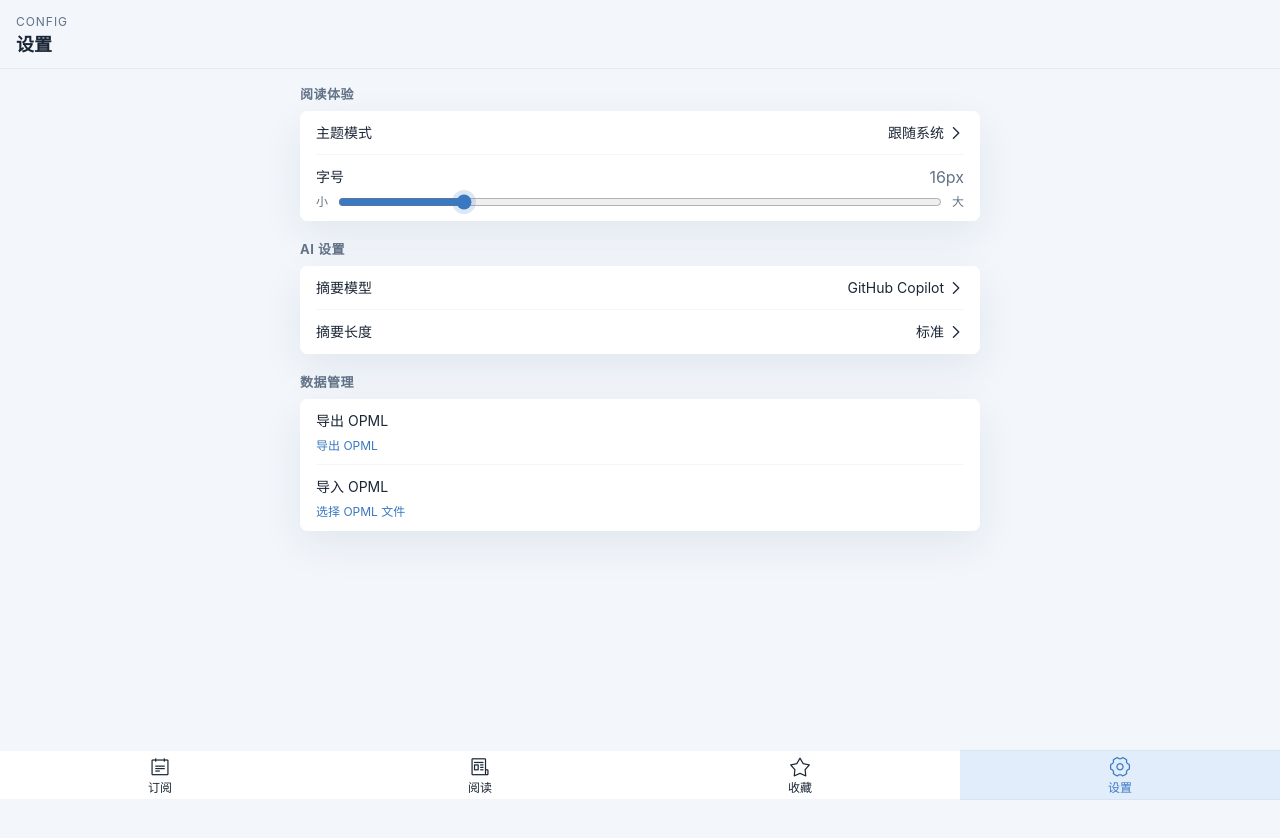
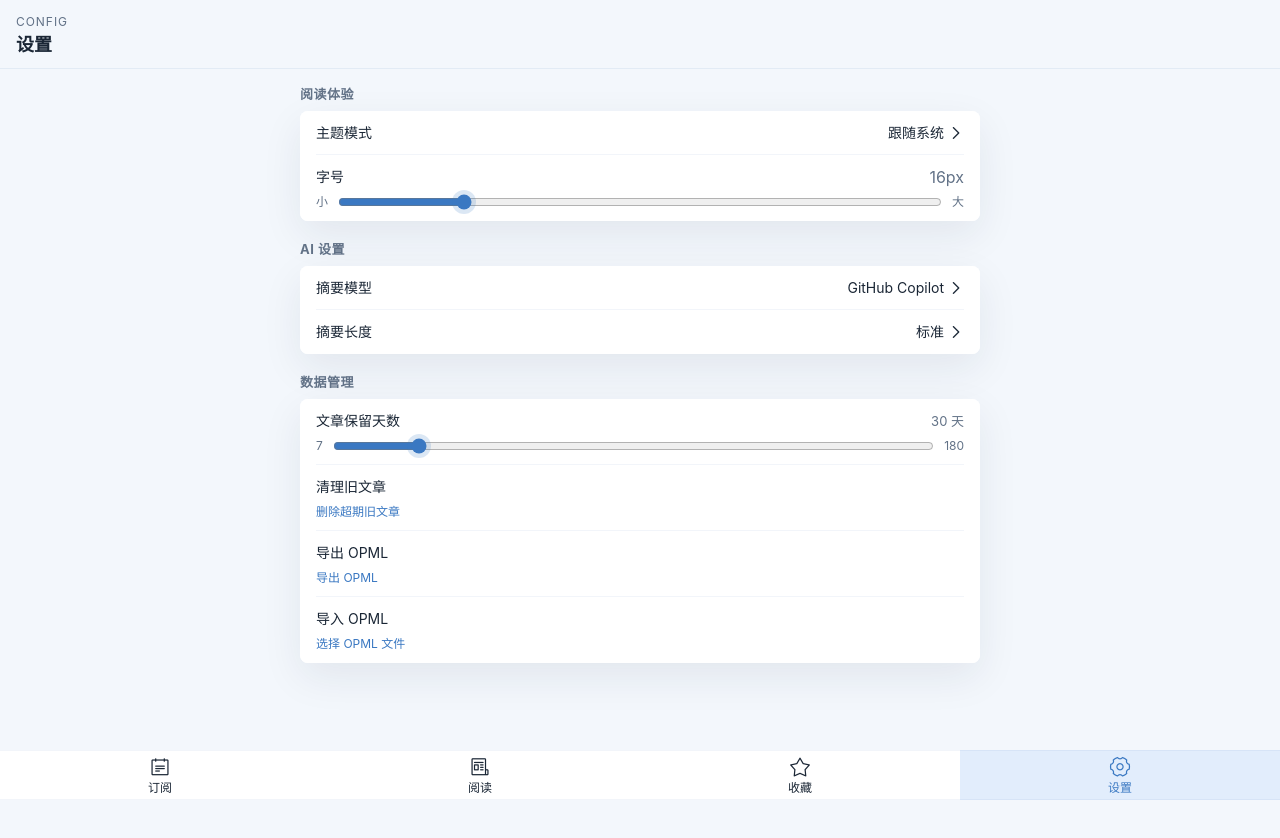
Before and after one commit to geesun/LeafReader, a Vue app: page /settings in a window 1280 px wide. Shown: the top 838 px of the page. Built offline with nearby package versions, Linux system fonts and the light colour scheme.

Commit message:
feat(subscription): 支持按天数自动清理订阅文章，移除 isDeletable 字段，设置页支持手动清理及保留天数调节

```diff
--- a/src/constants/settings.ts
+++ b/src/constants/settings.ts
@@ -7,5 +7,6 @@ export const defaultSettings: AppSettings = {
   theme: 'system',
   fontSize: 16,
   summaryLength: 'medium',
-  summaryProvider: 'github'
+  summaryProvider: 'github',
+  articleRetentionDays: 30
 }
--- a/src/services/db.ts
+++ b/src/services/db.ts
@@ -17,7 +17,6 @@ interface NeoReaderDB extends DBSchema {
       'by-favorite': number
       'by-read': number
       'by-link': string
-      'by-deletable': number
     }
   }
   offline_assets: {
@@ -31,7 +30,7 @@ let dbPromise: Promise<IDBPDatabase<NeoReaderDB>> | undefined
 
 export function getDb() {
   if (!dbPromise) {
-    dbPromise = openDB<NeoReaderDB>('neoreader-db', 4, {
+    dbPromise = openDB<NeoReaderDB>('neoreader-db', 5, {
       async upgrade(db, oldVersion, _newVersion, tx) {
         if (oldVersion < 1) {
           const subscriptionStore = db.createObjectStore('subscriptions', { keyPath: 'id' })
@@ -44,7 +43,6 @@ export function getDb() {
           articleStore.createIndex('by-favorite', 'isFavorite')
           articleStore.createIndex('by-read', 'isRead')
           articleStore.createIndex('by-link', 'link')
-          articleStore.createIndex('by-deletable', 'isDeletable')
 
           const offlineStore = db.createObjectStore('offline_assets', { keyPath: 'id' })
           offlineStore.createIndex('by-article', 'articleId')
@@ -52,18 +50,26 @@ export function getDb() {
         }
 
         if (oldVersion < 4) {
-          // Add by-deletable index and backfill isDeletable=false on all existing articles.
-          // (This branch also runs for databases created at version 1, 2, or 3.)
+          // Version 4 added the by-deletable index; that migration is superseded
+          // by version 5 which removes it. Nothing to do here for fresh installs
+          // (oldVersion < 1 already handled above), but we must handle the case
+          // where someone is upgrading from v1/v2/v3 directly to v5 — in that
+          // scenario the by-deletable index was never created so we skip it.
+        }
+
+        if (oldVersion < 5) {
+          // Remove the by-deletable index (isDeletable field is no longer used).
           const articleStore = tx.objectStore('articles')
-          if (!articleStore.indexNames.contains('by-deletable')) {
-            articleStore.createIndex('by-deletable', 'isDeletable')
+          if ((articleStore.indexNames as DOMStringList).contains('by-deletable')) {
+            articleStore.deleteIndex('by-deletable' as never)
           }
-          // Backfill: treat every existing article as not-deletable so they are
-          // never trimmed until their subscription is refreshed at least once.
+          // Strip the isDeletable field from all existing article records.
           let cursor = await articleStore.openCursor()
           while (cursor) {
-            if ((cursor.value as ArticleRecord).isDeletable === undefined) {
-              await cursor.update({ ...(cursor.value as ArticleRecord), isDeletable: false })
+            const record = cursor.value as ArticleRecord & { isDeletable?: boolean }
+            if ('isDeletable' in record) {
+              const { isDeletable: _, ...clean } = record
+              await cursor.update(clean as ArticleRecord)
             }
             cursor = await cursor.continue()
           }
--- a/src/services/feedService.ts
+++ b/src/services/feedService.ts
@@ -1,14 +1,14 @@
 import { getDb } from '@/services/db'
 import { fetchFeedXml } from '@/services/workerClient'
 import { parseFeedXml } from '@/services/feedParser'
+import { loadSettings } from '@/services/settings'
 import type { ArticleRecord, SubscriptionRecord } from '@/types/models'
 
 import { createId } from '@/utils/id'
 import { extractLeadImageFromHtml } from '@/utils/text'
 import { buildSubscriptionIconCandidates, shouldUseTextOnlySubscriptionIcon } from '@/utils/url'
 
-const MAX_ARTICLE_COUNT = 500
-let trimInProgress = false
+const PER_SUBSCRIPTION_TRIM_THRESHOLD = 50
 
 function normalizeArticleTitle(title: string | undefined): string {
   return (title ?? '').trim().replace(/\s+/g, ' ').toLowerCase()
@@ -44,7 +44,6 @@ export async function createSubscriptionFromUrl(
 
   await db.put('subscriptions', subscription)
   await syncFeedItems(subscription.id, parsed.items)
-  await trimArticles(db)
   return subscription
 }
 
@@ -72,27 +71,83 @@ export async function refreshSubscription(subscription: SubscriptionRecord, work
     lastSuccessAt: new Date().toISOString(),
     lastError: undefined
   })
+  const settings = loadSettings()
+  await trimSubscriptionArticles(subscription.id, settings.articleRetentionDays)
   return inserted
 }
 
-export async function trimArticlesAfterRefresh(): Promise<void> {
+/**
+ * Trim articles for a single subscription.
+ *
+ * Only runs when the subscription has more than PER_SUBSCRIPTION_TRIM_THRESHOLD
+ * articles. Deletes non-favorite articles whose createdAt is older than
+ * retentionDays. Also cleans up associated offline_assets.
+ */
+export async function trimSubscriptionArticles(subscriptionId: string, retentionDays: number): Promise<void> {
   const db = await getDb()
-  await trimArticles(db)
+  const articles = await db.getAllFromIndex('articles', 'by-subscription', subscriptionId)
+
+  if (articles.length <= PER_SUBSCRIPTION_TRIM_THRESHOLD) return
+
+  const cutoff = new Date(Date.now() - retentionDays * 24 * 60 * 60 * 1000).toISOString()
+  const expired = articles.filter((a) => !a.isFavorite && a.createdAt < cutoff)
+
+  if (!expired.length) return
+
+  const tx = db.transaction(['articles', 'offline_assets'], 'readwrite')
+  for (const article of expired) {
+    const offlineAssets = await tx.objectStore('offline_assets').index('by-article').getAll(article.id)
+    for (const asset of offlineAssets) {
+      await tx.objectStore('offline_assets').delete(asset.id)
+    }
+    await tx.objectStore('articles').delete(article.id)
+  }
+  await tx.done
+}
+
+/**
+ * Trim articles for all subscriptions at once.
+ * Used by the manual "clean up" action in Settings.
+ * Returns the total number of articles deleted across all subscriptions.
+ */
+export async function trimAllSubscriptionsArticles(retentionDays: number): Promise<number> {
+  const db = await getDb()
+  const subscriptions = await db.getAll('subscriptions')
+  let totalDeleted = 0
+
+  const cutoff = new Date(Date.now() - retentionDays * 24 * 60 * 60 * 1000).toISOString()
+
+  for (const sub of subscriptions) {
+    const articles = await db.getAllFromIndex('articles', 'by-subscription', sub.id)
+    if (articles.length <= PER_SUBSCRIPTION_TRIM_THRESHOLD) continue
+
+    const expired = articles.filter((a) => !a.isFavorite && a.createdAt < cutoff)
+    if (!expired.length) continue
+
+    const tx = db.transaction(['articles', 'offline_assets'], 'readwrite')
+    for (const article of expired) {
+      const offlineAssets = await tx.objectStore('offline_assets').index('by-article').getAll(article.id)
+      for (const asset of offlineAssets) {
+        await tx.objectStore('offline_assets').delete(asset.id)
+      }
+      await tx.objectStore('articles').delete(article.id)
+      totalDeleted += 1
+    }
+    await tx.done
+  }
+
+  return totalDeleted
 }
 
 /**
  * Sync the latest feed items into the articles store.
  *
- * Algorithm:
- * 1. Mark ALL existing articles for this subscription as isDeletable=true.
- * 2. For each item returned by the feed XML:
- *    - If an article with the same link already exists → set isDeletable=false
- *      (keep all user state: isRead, isFavorite, etc. untouched).
- *    - If no article exists → insert a new record with isDeletable=false.
- * 3. Return the number of newly inserted articles.
+ * For each item in the feed: if an article with the same link, feedItemId, or
+ * normalized title already exists, skip it (preserve all user state). Otherwise
+ * insert a new record. Returns the number of newly inserted articles.
  *
- * After this call, any article whose isDeletable is still true was absent from
- * the latest feed response and is a candidate for trimming.
+ * Iterates oldest-first so that when publishedAt is absent, createdAt insertion
+ * timestamps reflect chronological order.
  */
 async function syncFeedItems(
   subscriptionId: string,
@@ -100,17 +155,10 @@ async function syncFeedItems(
 ): Promise<number> {
   const db = await getDb()
 
-  // Step 1: mark all articles for this subscription as deletable.
   const existing = await db.getAllFromIndex('articles', 'by-subscription', subscriptionId)
-  for (const article of existing) {
-    if (!article.isDeletable) {
-      await db.put('articles', { ...article, isDeletable: true, updatedAt: new Date().toISOString() })
-    }
-  }
 
-  // Build lookup maps for fast matching.
-  // Try link first, then stable feedItemId, then normalized title within the
-  // same subscription as a final fallback for feeds that rewrite URLs.
+  // Build lookup maps for fast deduplication.
+  // Priority: link → feedItemId → normalized title (same subscription).
   const linkToId = new Map<string, string>(existing.map((a) => [a.link, a.id]))
   const feedItemIdToId = new Map<string, string>(existing.filter((a) => a.feedItemId).map((a) => [a.feedItemId, a.id]))
   const titleToId = new Map<string, string>()
@@ -123,29 +171,16 @@ async function syncFeedItems(
 
   let inserted = 0
 
-  // Step 2: upsert each item from the feed.
-  // RSS XML typically lists newest items first, so iterate in reverse order
-  // (oldest first). This ensures that when publishedAt is absent, the
-  // createdAt insertion timestamp naturally reflects chronological order:
-  // older articles get a smaller createdAt, newer ones get a larger createdAt.
+  // RSS XML lists newest first; iterate oldest-first so createdAt is monotonic.
   for (const item of [...items].reverse()) {
     const normalizedTitle = normalizeArticleTitle(item.title)
-    const existingId = linkToId.get(item.link) ?? feedItemIdToId.get(item.feedItemId) ?? titleToId.get(normalizedTitle)
+    const alreadyExists =
+      linkToId.has(item.link) ||
+      feedItemIdToId.has(item.feedItemId) ||
+      titleToId.has(normalizedTitle)
 
-    if (existingId) {
-      // Article already in DB — only clear the deletable flag. Do not overwrite
-      // any existing article fields so user state and previously stored content
-      // remain untouched.
-      const record = await db.get('articles', existingId)
-      if (record?.isDeletable) {
-        await db.put('articles', {
-          ...record,
-          isDeletable: false,
-          updatedAt: new Date().toISOString()
-        })
-      }
-    } else {
-      // New article — insert it.
+    if (alreadyExists) continue
+
     const now = new Date().toISOString()
     const article: ArticleRecord = {
       id: createId('art'),
@@ -163,58 +198,16 @@ async function syncFeedItems(
       updatedAt: now,
       isRead: false,
       isFavorite: false,
-        isDeletable: false,
       hasFullContent: false,
       isOfflineSaved: false,
       leadImageUrl: extractLeadImageFromHtml(item.contentHtml, item.link)
     }
     await db.put('articles', article)
+    linkToId.set(article.link, article.id)
+    if (article.feedItemId) feedItemIdToId.set(article.feedItemId, article.id)
+    if (normalizedTitle) titleToId.set(normalizedTitle, article.id)
     inserted += 1
-    }
   }
 
   return inserted
 }
-
-/**
- * Remove articles that are marked isDeletable=true (absent from the latest feed
- * response) when the total article count exceeds MAX_ARTICLE_COUNT.
- *
- * Eviction order: oldest createdAt first (insertion order), skipping favorites.
- * If there are no deletable articles, nothing is deleted even if the total
- * exceeds MAX_ARTICLE_COUNT (feed-active articles are never force-evicted).
- */
-async function trimArticles(db: Awaited<ReturnType<typeof getDb>>): Promise<void> {
-  // Prevent concurrent trim runs (e.g. from parallel refreshAll workers).
-  if (trimInProgress) return
-  trimInProgress = true
-  try {
-    const articles = await db.getAll('articles')
-    if (articles.length <= MAX_ARTICLE_COUNT) return
-
-    // Candidates: isDeletable=true and not favorited, sorted oldest-first.
-    const candidates = articles
-      .filter(a => a.isDeletable && !a.isFavorite)
-      .sort((a, b) => a.createdAt.localeCompare(b.createdAt))
-
-    if (!candidates.length) return
-
-    // How many do we need to remove?
-    const toRemoveCount = articles.length - MAX_ARTICLE_COUNT
-    const expired = candidates.slice(0, toRemoveCount)
-
-    if (!expired.length) return
-
-    const tx = db.transaction(['articles', 'offline_assets'], 'readwrite')
-    for (const article of expired) {
-      const offlineAssets = await tx.objectStore('offline_assets').index('by-article').getAll(article.id)
-      for (const asset of offlineAssets) {
-        await tx.objectStore('offline_assets').delete(asset.id)
-      }
-      await tx.objectStore('articles').delete(article.id)
-    }
-    await tx.done
-  } finally {
-    trimInProgress = false
-  }
-}
--- a/src/stores/subscriptions.ts
+++ b/src/stores/subscriptions.ts
@@ -1,7 +1,7 @@
 import { defineStore } from 'pinia'
 
 import { getDb } from '@/services/db'
-import { createSubscriptionFromUrl, refreshSubscription, trimArticlesAfterRefresh } from '@/services/feedService'
+import { createSubscriptionFromUrl, refreshSubscription } from '@/services/feedService'
 import type { RefreshSummary, SubscriptionRecord } from '@/types/models'
 
 interface RefreshProgress {
@@ -177,7 +177,6 @@ export const useSubscriptionStore = defineStore('subscriptions', {
 
         const workers = Array.from({ length: Math.min(concurrency, Math.max(queue.length, 1)) }, () => worker())
         await Promise.all(workers)
-        await trimArticlesAfterRefresh()
         await this.load()
         return summary
       })
--- a/src/types/models.ts
+++ b/src/types/models.ts
@@ -35,11 +35,6 @@ export interface ArticleRecord {
   updatedAt: string
   isRead: boolean
   isFavorite: boolean
-  // True if this article was NOT present in the latest feed XML fetch.
-  // Articles with isDeletable=true are candidates for trimming when the total
-  // article count exceeds MAX_ARTICLE_COUNT. Reset to false whenever the
-  // article appears in a fresh feed fetch.
-  isDeletable: boolean
   readAt?: string
   favoriteAt?: string
   hasFullContent: boolean
@@ -151,4 +146,5 @@ export interface AppSettings {
   fontSize: number
   summaryLength: SummaryLength
   summaryProvider: SummaryProvider
+  articleRetentionDays: number
 }
--- a/src/views/SettingsView.vue
+++ b/src/views/SettingsView.vue
@@ -1,9 +1,10 @@
 <script setup lang="ts">
 import { computed, onMounted, ref, watch } from 'vue'
-import { showToast } from 'vant'
+import { showConfirmDialog, showToast } from 'vant'
 
 import { DEFAULT_WORKER_BASE_URL } from '@/constants/settings'
 import { exportSubscriptionsToOpml, parseOpml } from '@/services/opmlService'
+import { trimAllSubscriptionsArticles } from '@/services/feedService'
 import { useSettingsStore } from '@/stores/settings'
 import { useSubscriptionStore } from '@/stores/subscriptions'
 import type { SummaryLength, SummaryProvider } from '@/types/models'
@@ -12,6 +13,7 @@ const settingsStore = useSettingsStore()
 const subscriptionStore = useSubscriptionStore()
 
 const fontSize = ref(settingsStore.settings.fontSize)
+const articleRetentionDays = ref(settingsStore.settings.articleRetentionDays)
 const importingOpml = ref(false)
 const importProgress = ref(0)
 const importTotal = ref(0)
@@ -56,11 +58,40 @@ watch(fontSize, (value) => {
   settingsStore.patchSettings({ fontSize: value })
 })
 
+watch(articleRetentionDays, (value) => {
+  settingsStore.patchSettings({ articleRetentionDays: value })
+})
+
 const themeLabel = computed(() => {
   if (settingsStore.settings.theme === 'dark') return '深色'
   if (settingsStore.settings.theme === 'light') return '浅色'
   return '跟随系统'
 })
+
+const cleaningArticles = ref(false)
+
+async function manualCleanArticles() {
+  try {
+    await showConfirmDialog({
+      title: '清理旧文章',
+      message: `将删除每个订阅中超过 ${articleRetentionDays.value} 天且不在收藏中的文章（每个订阅保留最近 50 条以内不受影响）。确认继续？`,
+      confirmButtonText: '清理',
+      cancelButtonText: '取消'
+    })
+  } catch {
+    return
+  }
+
+  cleaningArticles.value = true
+  try {
+    const deleted = await trimAllSubscriptionsArticles(articleRetentionDays.value)
+    showToast(deleted > 0 ? `已清理 ${deleted} 篇文章` : '没有需要清理的文章')
+  } catch {
+    showToast('清理失败，请重试')
+  } finally {
+    cleaningArticles.value = false
+  }
+}
 
 async function downloadOpml() {
   if (!subscriptionStore.items.length) {
@@ -197,6 +228,30 @@ async function importOpml(event: Event) {
       <section class="settings-section">
         <p class="settings-section__title">数据管理</p>
         <van-cell-group inset>
+          <van-cell>
+            <template #title>
+              <div class="setting-cell-head">
+                <span>文章保留天数</span>
+                <span class="font-size-value">{{ articleRetentionDays }} 天</span>
+              </div>
+            </template>
+            <template #label>
+              <div class="font-slider-wrap">
+                <span class="font-slider-label">7</span>
+                <input v-model="articleRetentionDays" class="font-range" type="range" min="7" max="180" step="1" />
+                <span class="font-slider-label">180</span>
+              </div>
+            </template>
+          </van-cell>
+          <van-cell title="清理旧文章">
+            <template #label>
+              <span
+                class="import-file-text"
+                :class="{ 'import-file-text--disabled': cleaningArticles }"
+                @click="manualCleanArticles"
+              >{{ cleaningArticles ? '正在清理…' : '删除超期旧文章' }}</span>
+            </template>
+          </van-cell>
           <van-cell title="导出 OPML">
             <template #label>
               <span class="import-file-text" @click="downloadOpml">导出 OPML</span>
```
Lines whose indentation alone changed are shown as unchanged.
